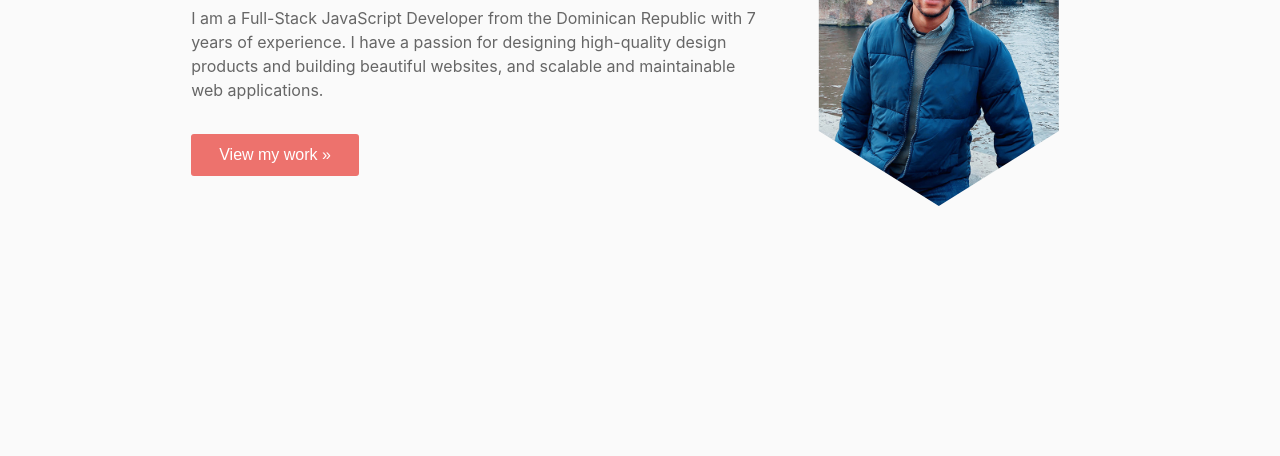
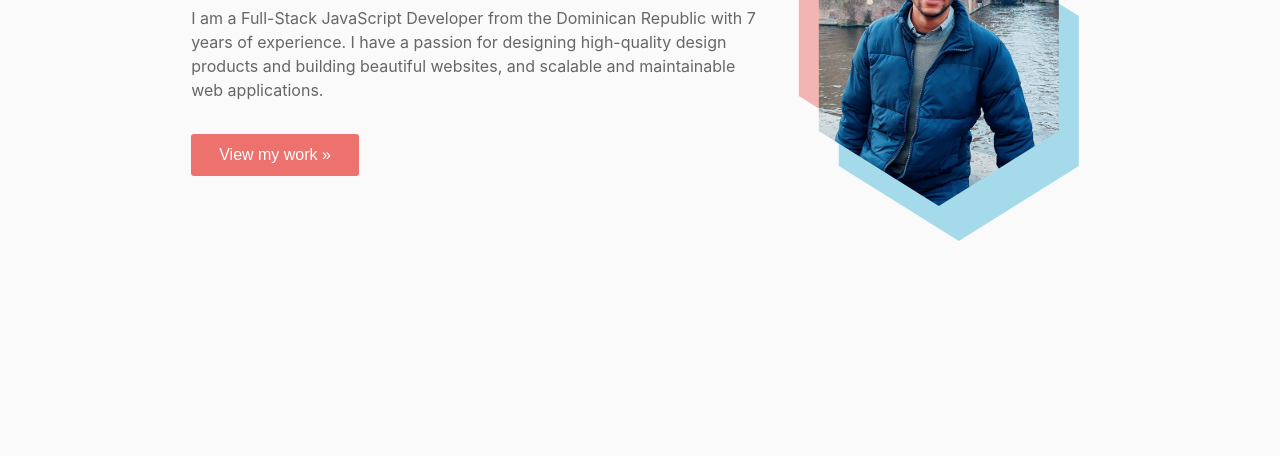
Before and after one commit to manueljtejada/website, a Gatsby site: page / in a window 1280 px wide. Shown: the part 344-800 px from the top of the page. Built offline with nearby package versions, Linux system fonts and the light colour scheme; Gatsby itself is replaced by a stand-in of ours.

```diff
--- a/gatsby-browser.js
+++ b/gatsby-browser.js
@@ -1,5 +1,5 @@
-import React from 'react';
-import { ThemeProvider } from 'styled-components';
+import React from "react";
+import { ThemeProvider } from "styled-components";
 
 import theme, { GlobalStyle } from "./src/components/ui/theme";
 
@@ -8,4 +8,4 @@
     <GlobalStyle />
     {element}
   </ThemeProvider>
-)
+);
--- /dev/null
+++ b/src/components/AvatarHexagon.tsx
@@ -0,0 +1,58 @@
+import React from "react";
+import styled from "styled-components";
+
+const Wrapper = styled.div`
+  height: 300px;
+  width: 300px;
+  position: relative;
+
+  &::before,
+  &::after {
+    content: "";
+    position: absolute;
+    height: 100%;
+    width: 100%;
+    clip-path: polygon(50% 0, 90% 25%, 90% 75%, 50% 100%, 10% 75%, 10% 25%);
+    opacity: 0.5;
+  }
+
+  &::before {
+    background-color: ${(props) => props.theme.colors.primary.main};
+    bottom: -35px;
+    right: -20px;
+  }
+
+  &::after {
+    background-color: ${(props) => props.theme.colors.secondary.main};
+    top: -35px;
+    left: -20px;
+  }
+`;
+
+const ImageMask = styled.div`
+  clip-path: polygon(50% 0, 90% 25%, 90% 75%, 50% 100%, 10% 75%, 10% 25%);
+  width: 300px;
+  height: 300px;
+  position: relative;
+  z-index: 9;
+
+  > img {
+    max-width: 100%;
+    height: auto;
+  }
+`;
+
+interface AvatarHexagonProps {
+  image: string;
+  imageAlt: string;
+}
+
+export default function AvatarHexagon({ image, imageAlt }: AvatarHexagonProps) {
+  return (
+    <Wrapper>
+      <ImageMask>
+        <img src={image} alt={imageAlt} />
+      </ImageMask>
+    </Wrapper>
+  );
+}
--- a/src/components/Hero.tsx
+++ b/src/components/Hero.tsx
@@ -1,7 +1,8 @@
-import React from 'react';
-import styled from 'styled-components';
-import Button from './ui/components/Button';
+import React from "react";
+import styled from "styled-components";
+import Button from "./ui/components/Button";
 import me from "../images/me.jpg";
+import AvatarHexagon from "./AvatarHexagon";
 
 interface CircleProps {
   size?: number;
@@ -14,17 +15,18 @@
 }
 
 const Circle = styled.div<CircleProps>`
-  width: ${props => props.size || 100}px;
-  height: ${props => props.size || 100}px;
+  width: ${(props) => props.size || 100}px;
+  height: ${(props) => props.size || 100}px;
   shape-outside: circle();
   clip-path: circle();
-  background: ${props => props.theme.colors[props.color].main || 'transparent'};
-  opacity: ${props => props.opacity / 100 || 1};
-  position: ${props => props.absolute ? "absolute" : "static"};
-  ${props => props.top ? `top: ${props.top}px` : undefined};
-  ${props => props.right ? `right: ${props.right}px` : undefined};
-  ${props => props.bottom ? `bottom: ${props.bottom}px` : undefined};
-  ${props => props.left ? `left: ${props.left}px` : undefined};
+  background: ${(props) =>
+    props.color ? props.theme.colors[props.color].main : "transparent"};
+  opacity: ${(props) => (props.opacity ? props.opacity / 100 : 1)};
+  position: ${(props) => (props.absolute ? "absolute" : "static")};
+  ${(props) => (props.top ? `top: ${props.top}px` : undefined)};
+  ${(props) => (props.right ? `right: ${props.right}px` : undefined)};
+  ${(props) => (props.bottom ? `bottom: ${props.bottom}px` : undefined)};
+  ${(props) => (props.left ? `left: ${props.left}px` : undefined)};
 `;
 
 const Container = styled.div`
@@ -40,7 +42,7 @@
 `;
 
 const Wrapper = styled.div`
-  background-color: ${props => props.theme.colors.gray.light};
+  background-color: ${(props) => props.theme.colors.gray.light};
   height: 100vh;
   display: flex;
   align-items: center;
@@ -54,20 +56,8 @@
 `;
 
 const Content = styled.div`
-  color: ${props => props.theme.colors.text.secondary};
+  color: ${(props) => props.theme.colors.text.secondary};
   margin-bottom: 2rem;
-`;
-
-const Avatar = styled.div`
-  clip-path: polygon(50% 0, 90% 25%, 90% 75%, 50% 100%, 10% 75%, 10% 25%);
-  width: 300px;
-  height: 300px;
-  position: relative;
-
-  > img {
-    max-width: 100%;
-    height: auto;
-  }
 `;
 
 export default function Hero() {
@@ -75,18 +65,33 @@
     <Wrapper>
       <Container>
         <div>
-          <Title>Hey, I'm Manuel</Title>
+          <Title>Hey, I&apos;m Manuel</Title>
           <Content>
-            I am a Full-Stack JavaScript Developer from the Dominican Republic with 7 years of experience. I have a passion for designing high-quality design products and building beautiful websites, and scalable and maintainable web applications.
+            I am a Full-Stack JavaScript Developer from the Dominican Republic
+            with 7 years of experience. I have a passion for designing
+            high-quality design products and building beautiful websites, and
+            scalable and maintainable web applications.
           </Content>
           <Button>View my work &raquo;</Button>
         </div>
-        <Avatar>
-          <img src={me} alt="Manuel Tejada" />
-        </Avatar>
+        <AvatarHexagon image={me} imageAlt="Manuel Tejada" />
       </Container>
-      <Circle color="primary" size={270} opacity={50} absolute top={-100} left={-200} />
-      <Circle color="secondary" size={125} opacity={50} absolute top={-75} left={20} />
+      <Circle
+        color="primary"
+        size={270}
+        opacity={50}
+        absolute
+        top={-100}
+        left={-200}
+      />
+      <Circle
+        color="secondary"
+        size={125}
+        opacity={50}
+        absolute
+        top={-75}
+        left={20}
+      />
     </Wrapper>
-  )
+  );
 }
--- a/src/components/ui/components/index.ts
+++ b/src/components/ui/components/index.ts
@@ -1 +1 @@
-export { default as Button } from './Button';
+export { default as Button } from "./Button";
--- a/src/components/ui/theme.tsx
+++ b/src/components/ui/theme.tsx
@@ -1,14 +1,14 @@
-import { createGlobalStyle } from "styled-components"
-import reset from 'styled-reset'
+import { createGlobalStyle } from "styled-components";
+import reset from "styled-reset";
 
 export default {
   colors: {
     primary: {
-      main: "#52BBDE"
+      main: "#52BBDE",
     },
     secondary: {
       main: "#ED726D",
-      dark: "#E66E6A"
+      dark: "#E66E6A",
     },
     white: "#fff",
     black: "#000",
@@ -17,10 +17,10 @@
     },
     text: {
       primary: "#000",
-      secondary: "#666666"
-    }
-  }
-}
+      secondary: "#666666",
+    },
+  },
+};
 
 export const GlobalStyle = createGlobalStyle`
   ${reset}
@@ -39,4 +39,4 @@
     line-height: 1.5;
     letter-spacing: 0;
   }
-`
+`;
```
Also changed, not shown: package.json (+13 -2 lines), src/components/ui/components/Button.tsx (+4 -4 lines), src/pages/404.tsx (+9 -9 lines), src/pages/index.tsx (+5 -5 lines), tsconfig.json (added, +14 -0 lines), .eslintrc.json (added), 1 other file.
